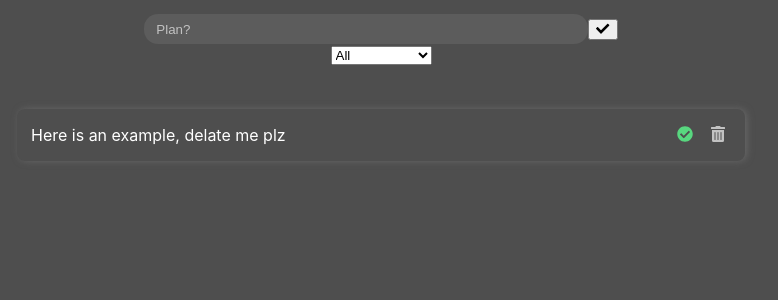
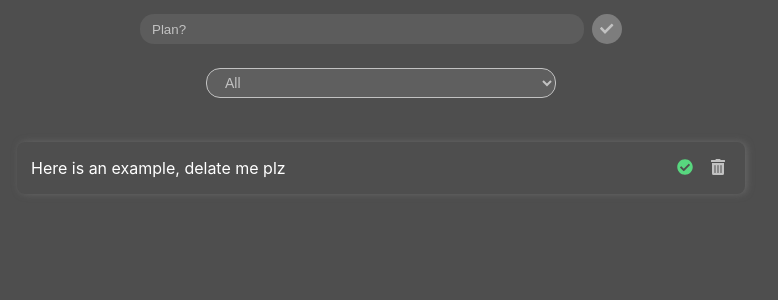
Before and after one commit to who-Is-Beto/youtube-react-todo-list, a React (Create React App) app: page / in a window 1280 px wide. Shown: the top 300 px of the page, without its empty margins (259-1037 px from the left). Built offline with nearby package versions, Linux system fonts and the light colour scheme.

Commit message:
styles done

```diff
--- a/src/components/ToDoInput.jsx
+++ b/src/components/ToDoInput.jsx
@@ -36,7 +36,7 @@ function ToDoInout() {
             placeholder='Plan?'
             onChange={updateInputValue}
           />
-          <button><i className="fas fa-check"></i></button>
+          <button className='input__button'><i className="fas fa-check"></i></button>
         </form>
 
         <select name="todos" className='filter__todo'>
--- a/src/styles/ToDoInput.css
+++ b/src/styles/ToDoInput.css
@@ -1,6 +1,10 @@
 :root{
   --inputBackground:  rgba(110, 110, 110, 0.445);
-  --textInputColor: rgb(194, 194, 194);
+  --selectBackground:  rgba(184, 184, 184, 0.445);
+  --selectDarkBackground:  rgba(116, 116, 116, 0.445);
+  --optionBackground:  rgb(73, 73, 73);
+  --textInputColor: rgb(216, 216, 216);
+  --textbuttonColorFocus: rgba(88, 88, 88, 0.644);
 }
 
 .input__container{
@@ -22,3 +26,55 @@
 .input__container input::placeholder{
   color: var(--textInputColor);
 }
+
+.input__button{
+  border: none;
+  background-color: var(--selectBackground);
+  height: 30px;
+  width: 30px;
+  margin-left: 8px;
+  color: var(--textInputColor);
+  border-radius: 50%;
+  transition-duration: 0.5s;
+  cursor: pointer;
+  outline: none;
+}
+
+.input__button:hover{
+  transform: scale(1.1);
+  border-radius: 8px;
+}
+
+.input__button:focus{
+  color: var(--textbuttonColorFocus);
+  background-color: var(--textInputColor);
+}
+
+select {
+  margin-top: 24px;
+  background-color: var(--selectDarkBackground);
+  color: var(--textInputColor);
+  border: 1px solid var(--textInputColor);
+  font-size: 14px;
+  height: 30px;
+  padding: 5px;
+  width: 50%;
+  transition-duration: 0.5s;
+  border-radius: 14px;
+  padding: 0 14px;
+}
+
+option{
+  background-color: var(--optionBackground);
+}
+
+select:focus{
+  width: 50%;
+  outline: none;
+}
+
+@media screen and (max-width: 500px){
+  select{
+    width: 60%;
+  }
+}
```
Also changed, not shown: 1 other file (tests, documents, lock files or other folders).
